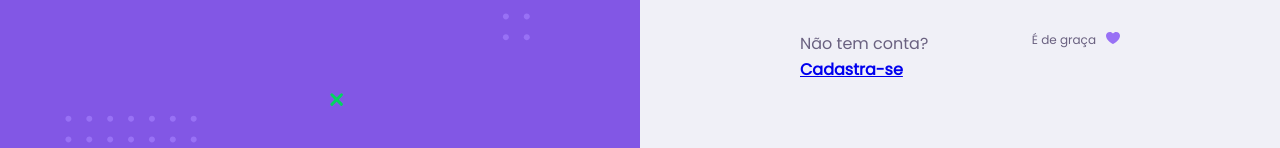
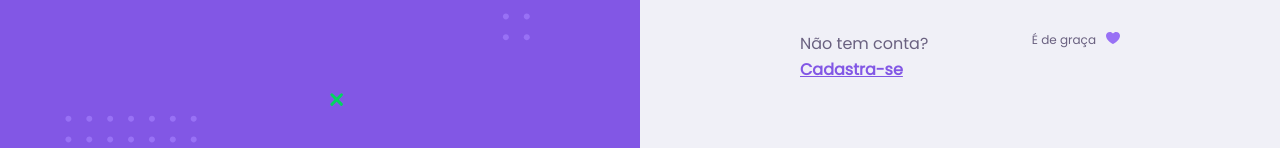
Before and after one commit to macedo-developer/proffy-web, a React (Create React App) app: page / in a window 1280 px wide. Shown: the part 549-697 px from the top of the page. Built offline with nearby package versions, Linux system fonts and the light colour scheme.

Commit message:
Using page Register

```diff
--- a/src/pages/Login/index.tsx
+++ b/src/pages/Login/index.tsx
@@ -88,7 +88,7 @@ function Login() {
               <p>
                 Não tem conta?
                 <br />
-                <Link className="button" to="/">
+                <Link className="button" to="/register">
                   Cadastra-se
                 </Link>
               </p>
--- a/src/pages/Login/styles.css
+++ b/src/pages/Login/styles.css
@@ -159,6 +159,8 @@
 
 #page-login .login-container .footer .question p a {
   font-weight: 700;
+
+  color: var(--color-primary);
 }
 
 #page-login .login-container .footer .question span {
```
